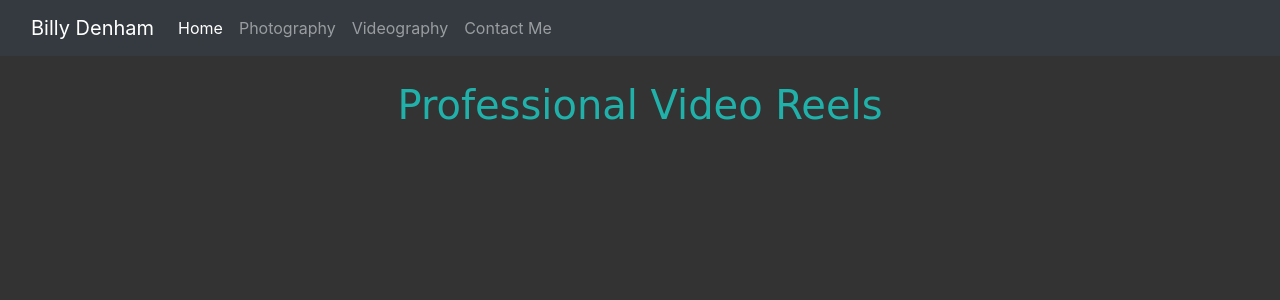
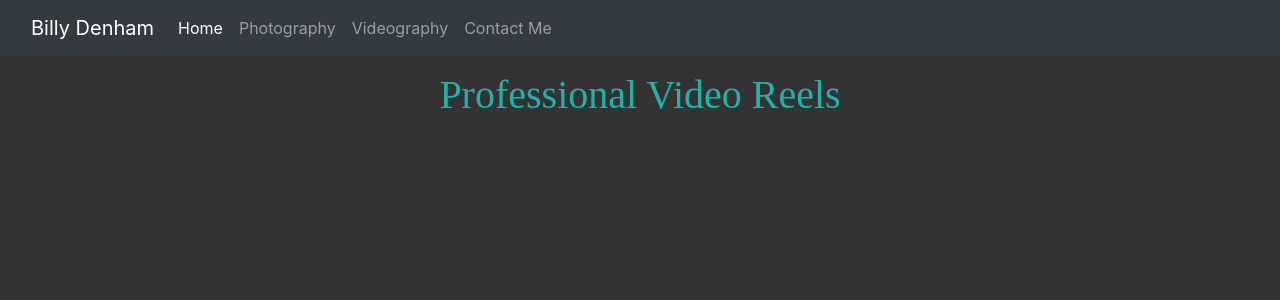
Before and after one commit to GeorgeDiNicola/serverless-photography-website, a React (Create React App) app in the folder static/: page /Videography in a window 1280 px wide. Shown: the top 300 px of the page. Built offline with nearby package versions, Linux system fonts and the light colour scheme.

Commit message:
changed the font for the h1 tag on the videography page

```diff
--- a/static/src/css/video.css
+++ b/static/src/css/video.css
@@ -1,8 +1,8 @@
 h1 {
 	color: LightSeaGreen;
 	text-align: center;
-	padding-top: 25px;
-	font-family: "Comic Sans MS", cursive, sans-serif;
+	padding-top: 15px;
+	font-family: "Georgia, serif";
 }
 
 .player-wrapper {
@@ -18,5 +18,5 @@ h1 {
 }
 
 .video-page {
-	padding: 10px;
+	padding: 0px;
 }
```
